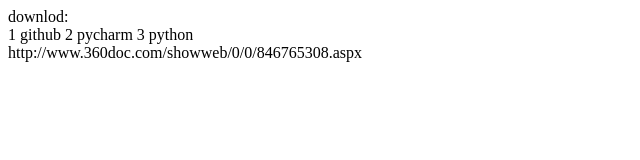
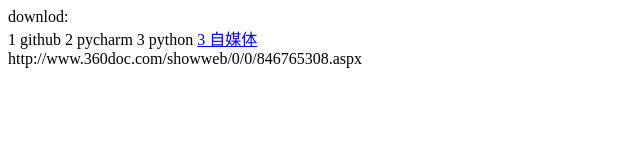
Before and after one commit to rsgz/rsgz.github.io, a plain HTML site: page index.html in a window 1280 px wide. Shown: the whole page, without its empty margins (0-640 px from the left). Drawn offline with Linux system fonts and the light colour scheme.

Commit message:
Update index.html

```diff
--- a/index.html
+++ b/index.html
@@ -2,5 +2,5 @@ downlod:<br/>
 1 github
 2 pycharm
 3 python
-<a href='http://www.360doc.com/showweb/0/0/846765308.aspx'></a><br/>
+<a href='http://www.360doc.com/showweb/0/0/846765308.aspx'>3 自媒体</a><br/>
 http://www.360doc.com/showweb/0/0/846765308.aspx
```
